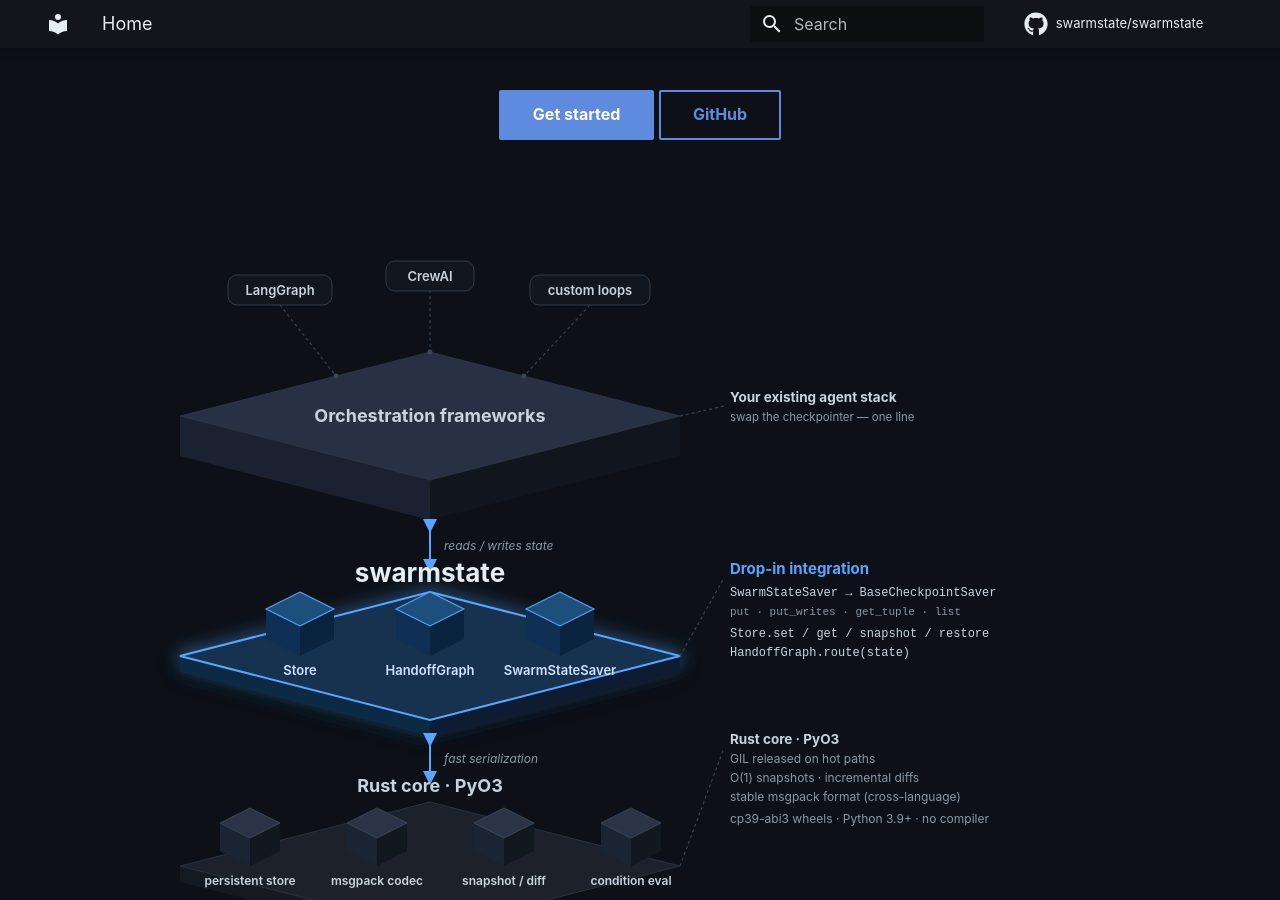
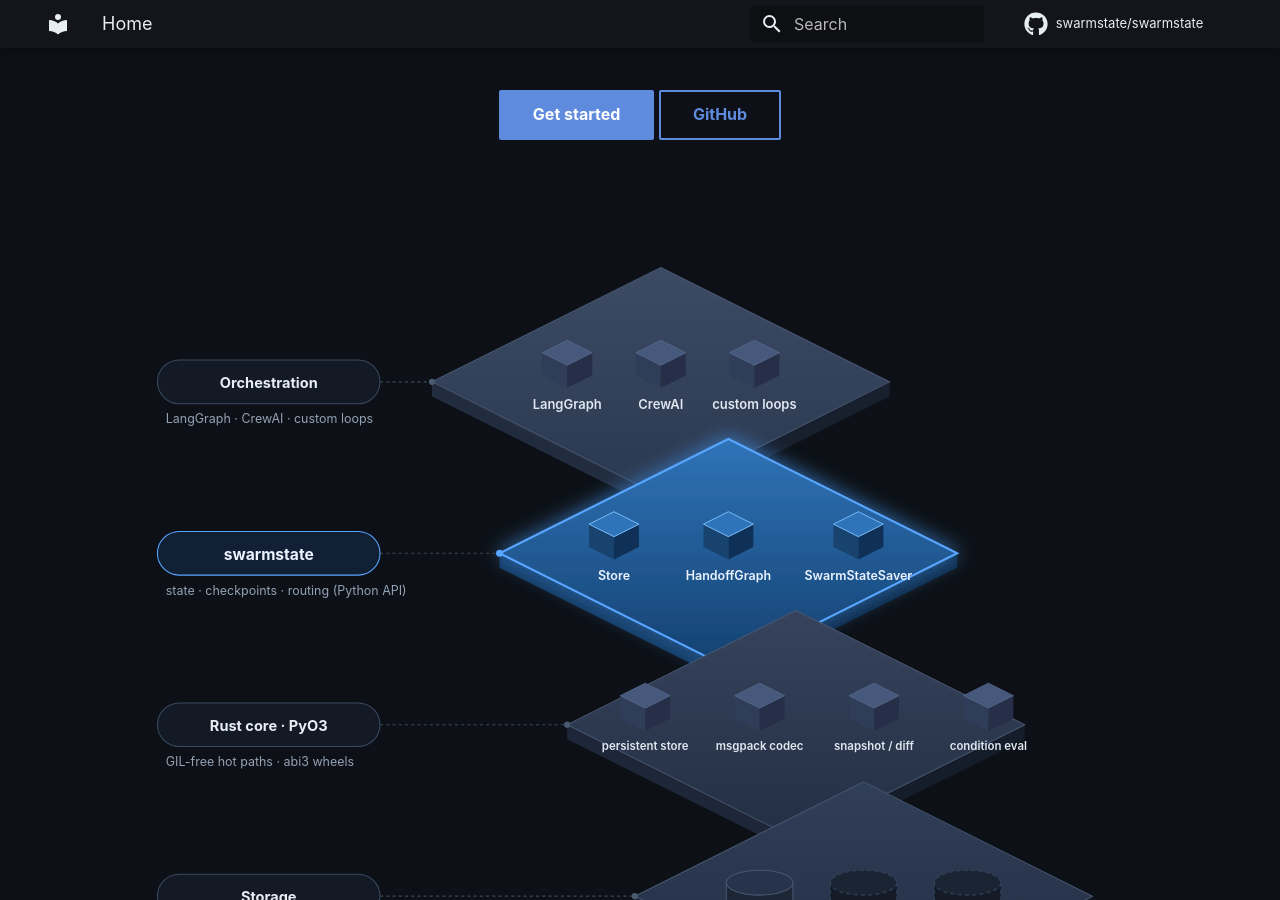
Before and after one commit to swarmstate/swarmstate.github.io, an MkDocs documentation site: the page built from docs/index.md, in a window 1280 px wide and 900 px high, scrolled down 430 px. Built offline with MkDocs 1.6.1 and Material for MkDocs 9.7.7, drawn with Linux system fonts in a browser that asks for light colours; comment, search, counter and statistics services are not loaded.

Commit message:
docs: restyle diagram — staggered slabs, left pill labels, high contrast
Adopt the referenced 'agentic layers' style in dark theme:
- staggered isometric slabs (diagonal staircase) with lighter gradient
  fills so the lower layers are actually visible on the dark background
- left-hand pill callouts (title + description + leader line & dot) per layer
- isometric component blocks on each slab + storage cylinders (memory /
  redis+disk planned)

Co-Authored-By: Claude Opus 4.8 (1M context) <noreply@anthropic.com>

```diff
--- a/docs/index.md
+++ b/docs/index.md
@@ -20,7 +20,7 @@ Rust core, framework-agnostic, built for production.</p>
 
 </div>
 
-<img class="ss-stack" src="assets/stack.svg" alt="Isometric architecture: orchestration frameworks (LangGraph, CrewAI, custom loops) on top; the swarmstate Python API (Store, HandoffGraph, SwarmStateSaver) in the middle; the Rust core (persistent store, msgpack codec, snapshot/diff, condition evaluator) over memory/redis/disk cylinders at the bottom." width="1040" height="900" />
+<img class="ss-stack" src="assets/stack.svg" alt="Isometric architecture: orchestration frameworks (LangGraph, CrewAI, custom loops) on top; the swarmstate Python API (Store, HandoffGraph, SwarmStateSaver) in the middle; the Rust core (persistent store, msgpack codec, snapshot/diff, condition evaluator) over memory/redis/disk cylinders at the bottom." width="1000" height="820" />
 
 <p class="ss-stack-cap">Where swarmstate sits: underneath your orchestration framework, as the fast state &amp; checkpointing engine.</p>
 
```
Also changed, not shown: docs/assets/stack.svg.
